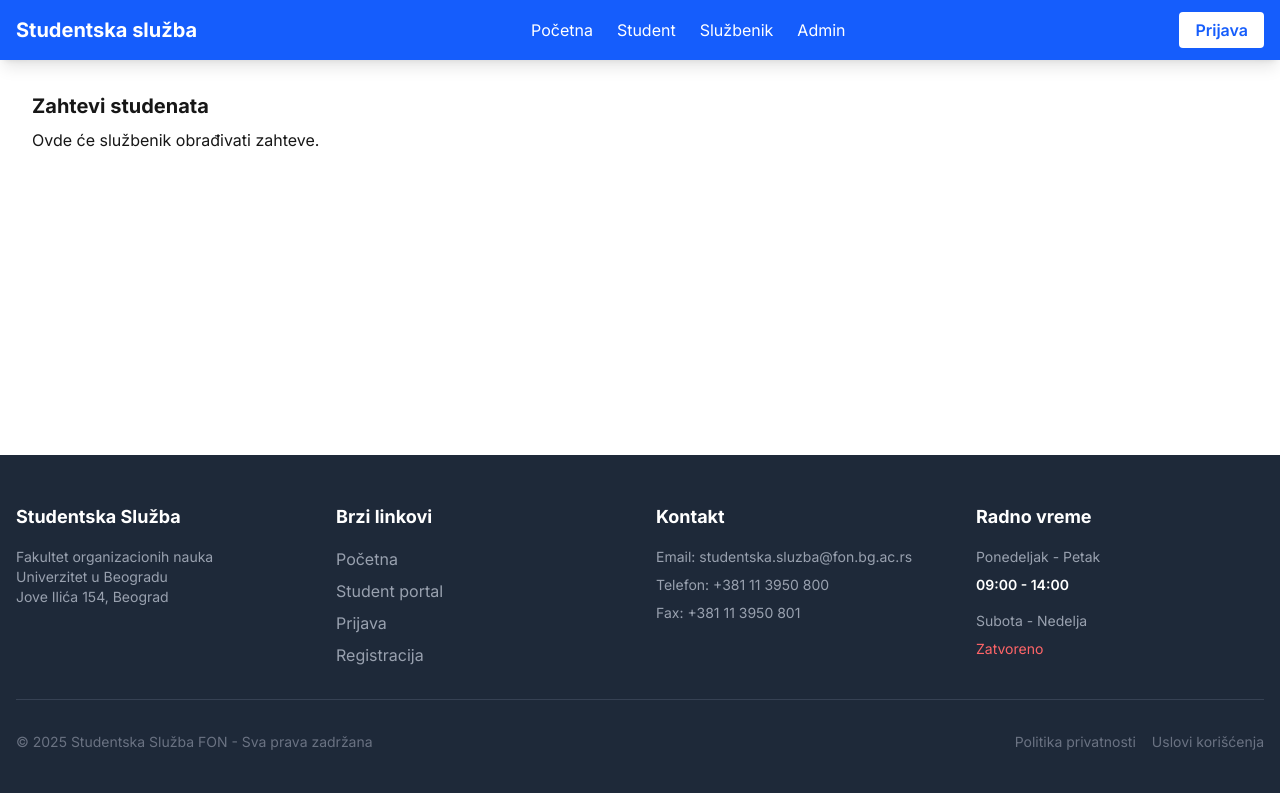
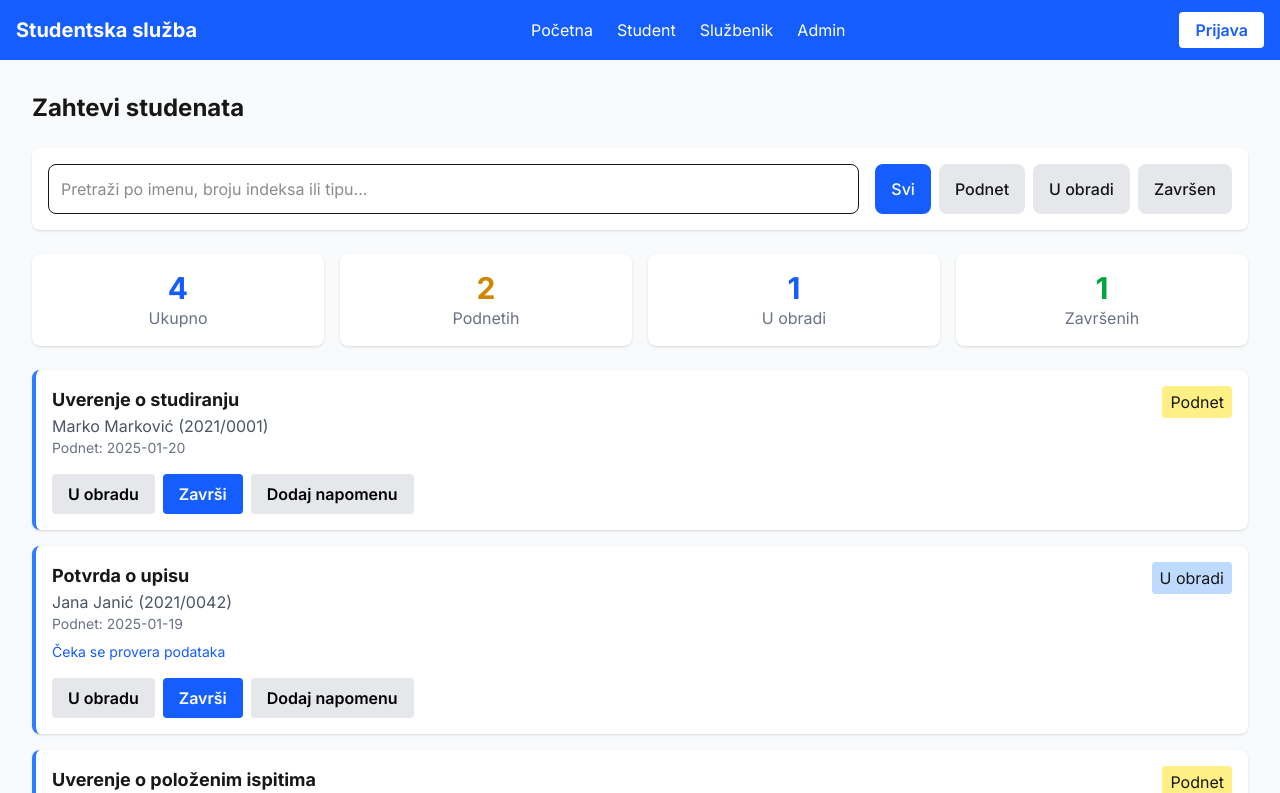
Before and after one commit to elab-development/internet-tehnologije-2025-aplikacija_studentska_sluzba, a Next.js app: page /staff in a window 1280 px wide. Shown: the top 793 px of the page. Built offline with nearby package versions, Linux system fonts and the light colour scheme.

Commit message:
Staff stranica sa useState za filter, pretragu i obradu zahteva

```diff
--- a/src/app/(staff)/staff/page.tsx
+++ b/src/app/(staff)/staff/page.tsx
@@ -1,8 +1,240 @@
+"use client";
+
+import { useState } from "react";
+import StatusBadge from "@/components/StatusBadge";
+import AppButton from "@/components/AppButton";
+
+type StatusZahteva = "Podnet" | "U obradi" | "Završen";
+
+
+interface Zahtev {
+  id: number;
+  student: string;
+  indexNumber: string;
+  tip: string;
+  datum: string;
+  status: StatusZahteva;
+  napomena: string;
+}
+
 export default function StaffPage(){
-    return(
-        <div className="p-8">
-            <h1 className="text-xl font-bold">Zahtevi studenata</h1>
-            <p className="mt-2">Ovde će službenik obrađivati zahteve.</p>
+
+    const [zahtevi, setZahtevi] = useState<Zahtev[]>([
+        {
+        id: 1,
+        student: "Marko Marković",
+        indexNumber: "2021/0001",
+        tip: "Uverenje o studiranju",
+        datum: "2025-01-20",
+        status: "Podnet",
+        napomena: "",
+        },
+        {
+        id: 2,
+        student: "Jana Janić",
+        indexNumber: "2021/0042",
+        tip: "Potvrda o upisu",
+        datum: "2025-01-19",
+        status: "U obradi",
+        napomena: "Čeka se provera podataka",
+        },
+        {
+        id: 3,
+        student: "Petar Petrović",
+        indexNumber: "2020/0156",
+        tip: "Uverenje o položenim ispitima",
+        datum: "2025-01-18",
+        status: "Podnet",
+        napomena: "",
+        },
+        {
+        id: 4,
+        student: "Ana Anić",
+        indexNumber: "2022/0089",
+        tip: "Potvrda za stipendiju",
+        datum: "2025-01-17",
+        status: "Završen",
+        napomena: "Dokument generisan",
+        },
+    ]);
+
+
+    const [filterStatus, setFilterStatus] = useState<string>("Svi");
+
+    const [pretraga, setPretraga] = useState<string>("");
+
+    const [selektovaniZahtev, setSelektovaniZahtev] = useState<Zahtev | null>(null);
+
+    const [novaNapomena, setNovaNapomena] = useState<string>("");
+
+    const filtriraniZahtevi = zahtevi.filter((z) => {
+        const statusFilter = filterStatus === "Svi" || z.status === filterStatus;
+        const pretragaFilter =
+        z.student.toLowerCase().includes(pretraga.toLowerCase()) ||
+        z.indexNumber.includes(pretraga) ||
+        z.tip.toLowerCase().includes(pretraga.toLowerCase());
+        return statusFilter && pretragaFilter;
+    });
+
+    const promeniStatus = (id: number, noviStatus: StatusZahteva) => {
+        setZahtevi(
+        zahtevi.map((z) => (z.id === id ? { ...z, status: noviStatus } : z))
+        );
+    };
+
+    const dodajNapomenu = (id: number) => {
+        setZahtevi(
+        zahtevi.map((z) =>
+            z.id === id ? { ...z, napomena: novaNapomena } : z
+        )
+        );
+        setNovaNapomena("");
+        setSelektovaniZahtev(null);
+    };
+
+    return (
+    <div className="p-8 bg-gray-50 min-h-screen">
+      <h1 className="text-2xl font-bold mb-6">Zahtevi studenata</h1>
+
+
+      <div className="bg-white p-4 rounded-lg shadow mb-6">
+        <div className="flex flex-col md:flex-row gap-4">
+          <div className="flex-1">
+            <input
+              type="text"
+              placeholder="Pretraži po imenu, broju indeksa ili tipu..."
+              value={pretraga}
+              onChange={(e) => setPretraga(e.target.value)}
+              className="w-full border rounded-lg p-3"
+            />
+          </div>
+
+
+          <div className="flex gap-2">
+            {["Svi", "Podnet", "U obradi", "Završen"].map((status) => (
+              <button
+                key={status}
+                onClick={() => setFilterStatus(status)}
+                className={`px-4 py-2 rounded-lg font-medium transition ${
+                  filterStatus === status
+                    ? "bg-blue-600 text-white"
+                    : "bg-gray-200 hover:bg-gray-300"
+                }`}
+              >
+                {status}
+              </button>
+            ))}
+          </div>
         </div>
-    );
+      </div>
+
+
+      <div className="grid grid-cols-2 md:grid-cols-4 gap-4 mb-6">
+        <div className="bg-white p-4 rounded-lg shadow text-center">
+          <p className="text-3xl font-bold text-blue-600">{zahtevi.length}</p>
+          <p className="text-gray-500">Ukupno</p>
+        </div>
+        <div className="bg-white p-4 rounded-lg shadow text-center">
+          <p className="text-3xl font-bold text-yellow-600">
+            {zahtevi.filter((z) => z.status === "Podnet").length}
+          </p>
+          <p className="text-gray-500">Podnetih</p>
+        </div>
+        <div className="bg-white p-4 rounded-lg shadow text-center">
+          <p className="text-3xl font-bold text-blue-600">
+            {zahtevi.filter((z) => z.status === "U obradi").length}
+          </p>
+          <p className="text-gray-500">U obradi</p>
+        </div>
+        <div className="bg-white p-4 rounded-lg shadow text-center">
+          <p className="text-3xl font-bold text-green-600">
+            {zahtevi.filter((z) => z.status === "Završen").length}
+          </p>
+          <p className="text-gray-500">Završenih</p>
+        </div>
+      </div>
+
+
+      <div className="space-y-4">
+        {filtriraniZahtevi.length === 0 ? (
+          <p className="text-gray-500 text-center py-8">
+            Nema zahteva koji odgovaraju pretrazi.
+          </p>
+        ) : (
+          filtriraniZahtevi.map((zahtev) => (
+            <div
+              key={zahtev.id}
+              className="bg-white p-4 rounded-lg shadow border-l-4 border-blue-500"
+            >
+              <div className="flex justify-between items-start">
+                <div>
+                  <h3 className="font-bold text-lg">{zahtev.tip}</h3>
+                  <p className="text-gray-600">
+                    {zahtev.student} ({zahtev.indexNumber})
+                  </p>
+                  <p className="text-gray-500 text-sm">
+                    Podnet: {zahtev.datum}
+                  </p>
+                  {zahtev.napomena && (
+                    <p className="text-blue-600 text-sm mt-2">
+                       {zahtev.napomena}
+                    </p>
+                  )}
+                </div>
+                <StatusBadge status={zahtev.status} />
+              </div>
+
+
+              <div className="mt-4 flex flex-wrap gap-2">
+                <AppButton
+                  onClick={() => promeniStatus(zahtev.id, "U obradi")}
+                  variant="secondary"
+                >
+                  U obradu
+                </AppButton>
+                <AppButton
+                  onClick={() => promeniStatus(zahtev.id, "Završen")}
+                  variant="primary"
+                >
+                  Završi
+                </AppButton>
+                <AppButton
+                  onClick={() => {
+                    setSelektovaniZahtev(zahtev);
+                    setNovaNapomena(zahtev.napomena);
+                  }}
+                  variant="secondary"
+                >
+                  Dodaj napomenu
+                </AppButton>
+              </div>
+
+              {selektovaniZahtev?.id === zahtev.id && (
+                <div className="mt-4 p-4 bg-gray-50 rounded-lg">
+                  <textarea
+                    value={novaNapomena}
+                    onChange={(e) => setNovaNapomena(e.target.value)}
+                    placeholder="Unesite napomenu..."
+                    className="w-full border rounded p-2 mb-2"
+                    rows={3}
+                  />
+                  <div className="flex gap-2">
+                    <AppButton onClick={() => dodajNapomenu(zahtev.id)}>
+                      Sačuvaj
+                    </AppButton>
+                    <AppButton
+                      variant="secondary"
+                      onClick={() => setSelektovaniZahtev(null)}
+                    >
+                      Otkaži
+                    </AppButton>
+                  </div>
+                </div>
+              )}
+            </div>
+          ))
+        )}
+      </div>
+    </div>
+  );
 }
--- a/src/components/StatusBadge.tsx
+++ b/src/components/StatusBadge.tsx
@@ -1,10 +1,8 @@
 "use client";
 
-export default function StatusBadge({
-  status,
-}: {
-  status: "Podnet" | "U obradi" | "Odobren";
-}) {
+type StatusZahteva = "Podnet" | "U obradi" | "Završen";
+
+export default function StatusBadge({ status }: { status: StatusZahteva }) {
   const color =
     status === "Podnet"
       ? "bg-yellow-200"
@@ -12,5 +10,9 @@ export default function StatusBadge({
       ? "bg-blue-200"
       : "bg-green-200";
 
-  return <span className={`px-2 py-1 rounded ${color}`}>{status}</span>;
+  return (
+    <span className={`px-2 py-1 rounded ${color}`}>
+      {status}
+    </span>
+  );
 }
```
